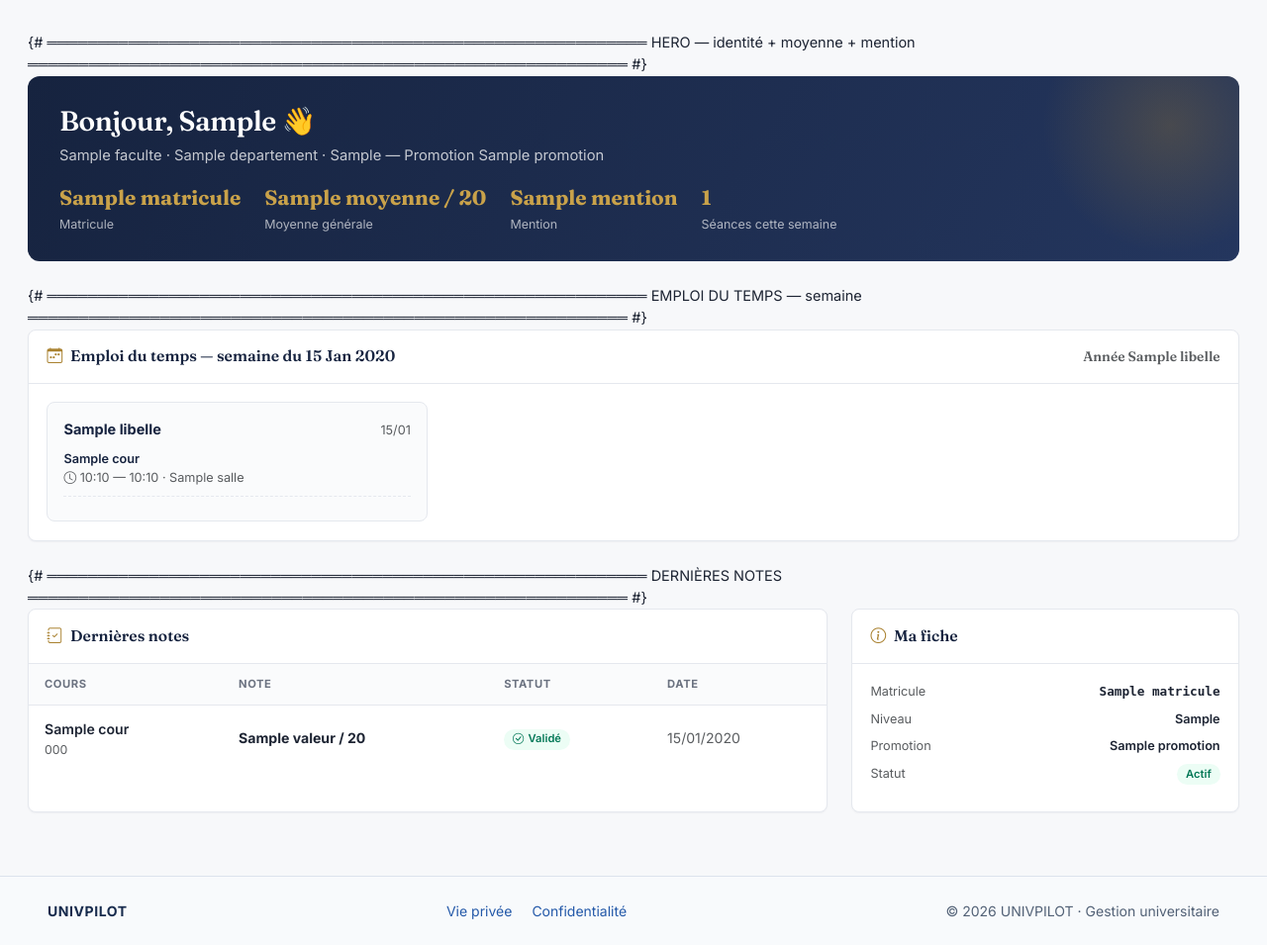
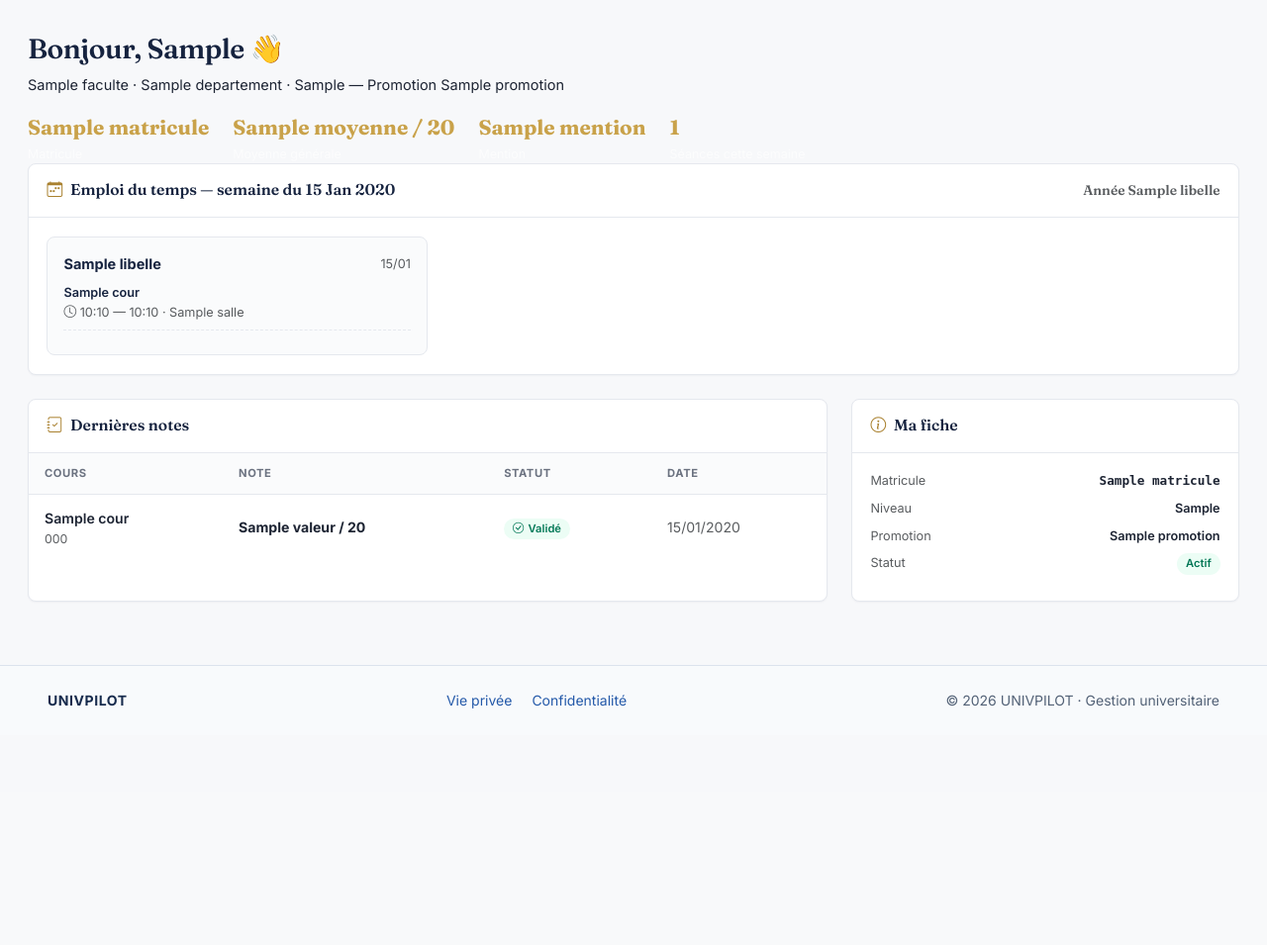
Before and after one commit to monamijer/django-academic, a Django app: template comptes/templates/comptes/tableau_bord_etudiant.html in a window 1280 px wide. Shown: the whole page at 99% size. After the commit the page ends 716 px from the top, so only its background shows below. Run offline with Django 5.2, Linux system fonts and the light colour scheme; the template is opened without the code that fills it: most values are stand-ins (such as "Sample title", 1, 10 or a date in 2020); some libraries are stand-ins or nearby versions.

Commit message:
ui: correct escaping error

```diff
--- a/comptes/templates/comptes/tableau_bord_etudiant.html
+++ b/comptes/templates/comptes/tableau_bord_etudiant.html
@@ -10,11 +10,6 @@
     Votre fiche étudiant n'est pas encore complétée. Contactez le secrétariat.
   </div>
 {% else %}
-
-{# ═══════════════════════════════════════════════════════════
-   HERO — identité + moyenne + mention
-   ═══════════════════════════════════════════════════════════ #}
-<section class="up-hero mb-4">
   <h1>Bonjour, {{ fiche.utilisateur.first_name|default:fiche.utilisateur.username }} 👋</h1>
   <p>
     {{ fiche.filiere.departement.faculte.nom|default:"—" }} ·
@@ -54,9 +49,6 @@
   </div>
 </section>
 
-{# ═══════════════════════════════════════════════════════════
-   EMPLOI DU TEMPS — semaine
-   ═══════════════════════════════════════════════════════════ #}
 {% if annee %}
 <section class="up-panel mb-4">
   <div class="up-panel__head">
@@ -98,9 +90,6 @@
 </section>
 {% endif %}
 
-{# ═══════════════════════════════════════════════════════════
-   DERNIÈRES NOTES
-   ═══════════════════════════════════════════════════════════ #}
 <div class="row g-4">
   <div class="col-lg-8">
     <div class="up-panel h-100">
```
